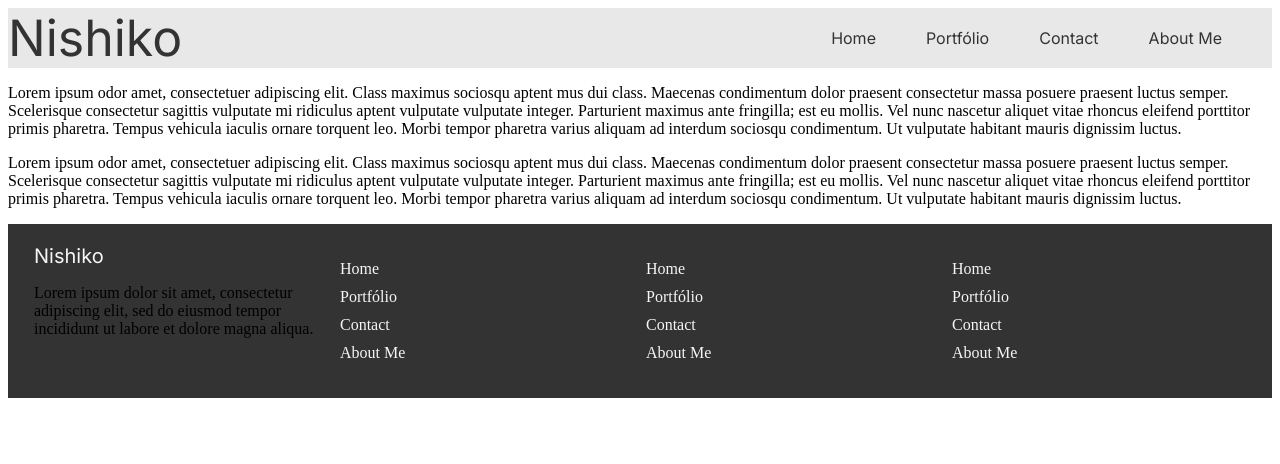
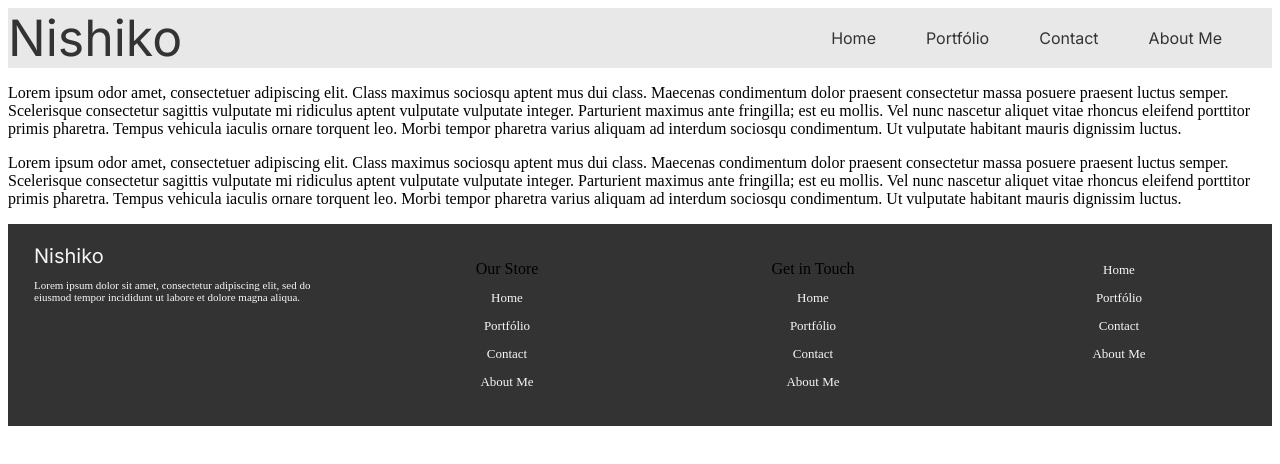
Before and after one commit to ItaloNishikawa/Curriculo, a plain HTML site: page index.html in a window 1280 px wide. Drawn offline with Linux system fonts and the light colour scheme.

Commit message:
Pequenas Mudanças

```diff
--- a/index.html
+++ b/index.html
@@ -43,13 +43,14 @@
     <footer class="footer">
         <div class="footer-col">
             <div id="logo-footer">Nishiko</div>
-            <p>
+            <p id="logo-font">
                 Lorem ipsum dolor sit amet, consectetur adipiscing elit, sed do eiusmod tempor incididunt ut labore et dolore magna aliqua.
             </p>
         </div>
 
         <div class="footer-col">
             <ul>
+                <li>Our Store</li>
                 <li><a href="">Home</a></li>
                 <li><a href="">Portfólio</a></li>
                 <li><a href="">Contact</a></li>
@@ -59,6 +60,7 @@
 
         <div class="footer-col">
             <ul>
+                <li>Get in Touch</li>
                 <li><a href="">Home</a></li>
                 <li><a href="">Portfólio</a></li>
                 <li><a href="">Contact</a></li>
--- a/style.css
+++ b/style.css
@@ -62,10 +62,15 @@
 
 }
 
+#logo-font{
+    color: #f6f6f6;
+    font-size: 11px;
+}
+
 .footer{
 
     display: flex;
-    justify-content: space-between;
+    justify-content: space-around;
     padding: 20px;
     background-color: #333333;
 
@@ -80,12 +85,13 @@
 
 .footer-col ul {
     list-style: none;
-    padding: 0;
+    justify-items: center;
 
 }
 
 .footer-col ul li {
     margin-bottom: 10px;
+
 
 }
 
@@ -93,5 +99,6 @@
 
     text-decoration: none;
     color: #f6f6f6  ;
+    font-size: 13px;
 
 }
```
